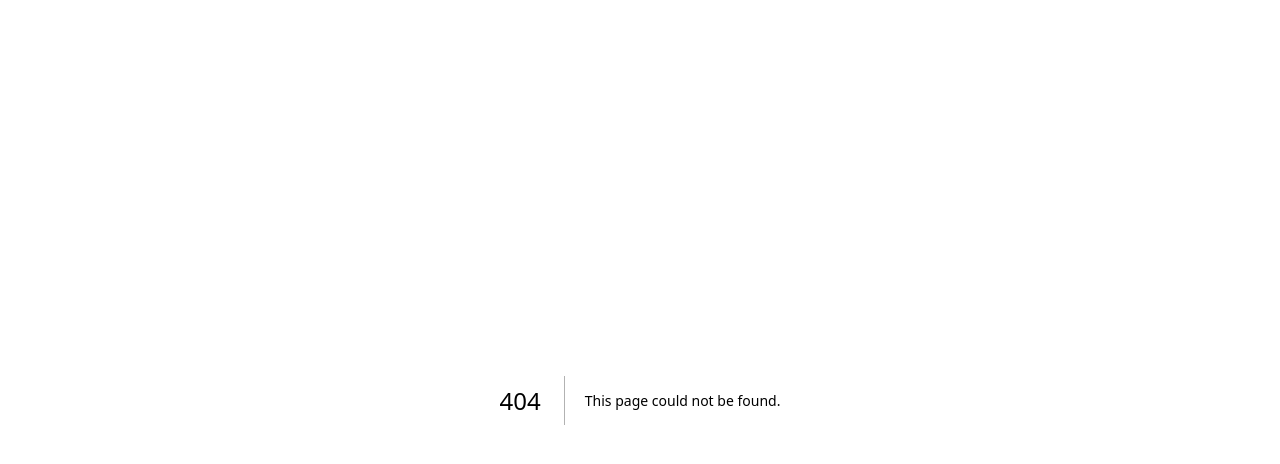
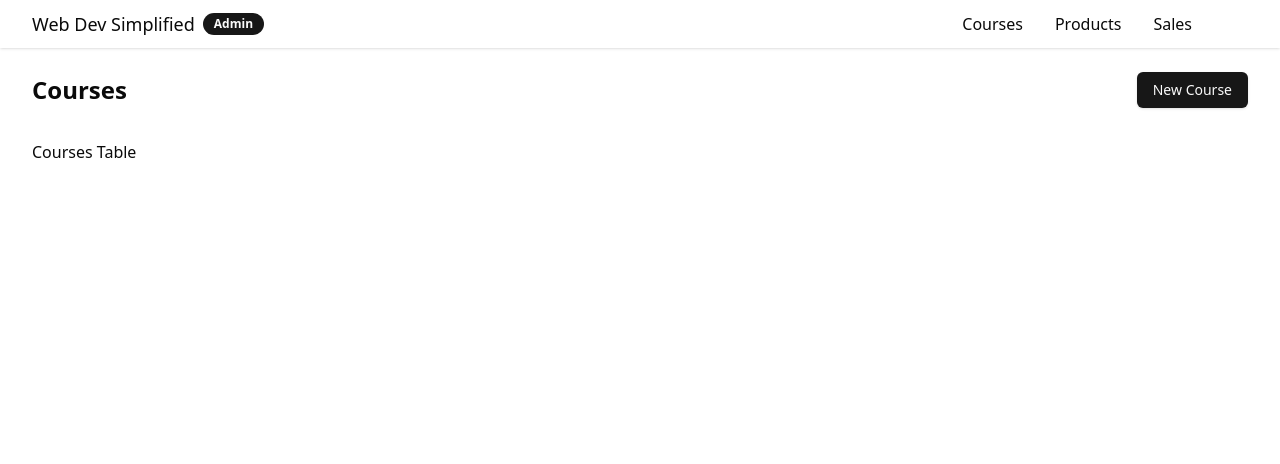
Before and after one commit to ariannapereZzzz/course-platform-lms-nextjs, a Next.js app: page /admin/courses in a window 1280 px wide. Before the commit this address had no page. Shown: the top 464 px of the page. Built offline with nearby package versions, Linux system fonts and the light colour scheme.

Commit message:
[Admin] Admin initial setup

```diff
--- a/src/app/(consumer)/layout.tsx
+++ b/src/app/(consumer)/layout.tsx
@@ -21,7 +21,7 @@ function Navbar() {
     <header className="flex h-12 shadow bg-background z-10">
       <nav className="flex gap-4 container">
         <Link
-          className="mr-auto text-lg hover:underline px-2 flex items-center"
+          className="mr-auto text-lg hover:underline flex items-center"
           href="/"
         >
           Web Dev Simplified
--- /dev/null
+++ b/src/app/admin/courses/new/page.tsx
@@ -0,0 +1,11 @@
+import { PageHeader } from "@/components/PageHeader";
+import { CourseForm } from "@/features/courses/components/CourseForm";
+
+export default function NewCoursePage() {
+  return (
+    <div className="container my-6">
+      <PageHeader title="New Course"></PageHeader>
+      <CourseForm />
+    </div>
+  );
+}
--- /dev/null
+++ b/src/app/admin/courses/page.tsx
@@ -0,0 +1,16 @@
+import { Button } from "@/components/ui/button";
+import { PageHeader } from "@/components/PageHeader";
+import Link from "next/link";
+
+export default function CoursesPage() {
+  return (
+    <div className="container my-6">
+      <PageHeader title="Courses">
+        <Button asChild>
+          <Link href="/admin/courses/new">New Course</Link>
+        </Button>
+      </PageHeader>
+      <div>Courses Table</div>
+    </div>
+  );
+}
--- /dev/null
+++ b/src/app/admin/layout.tsx
@@ -0,0 +1,57 @@
+import { Badge } from "@/components/ui/badge";
+import { UserButton } from "@clerk/nextjs";
+import Link from "next/link";
+import { ReactNode } from "react";
+
+export default function AdminLayout({
+  children,
+}: Readonly<{ children: ReactNode }>) {
+  return (
+    <>
+      <Navbar />
+      {children}
+    </>
+  );
+}
+
+function Navbar() {
+  return (
+    <header className="flex h-12 shadow bg-background z-10">
+      <nav className="flex gap-4 container">
+        <div className="mr-auto flex items-center gap-2">
+          <Link className="text-lg hover:underline" href="/admin">
+            Web Dev Simplified
+          </Link>
+          <Badge>Admin</Badge>
+        </div>
+        <Link
+          className="hover:bg-accent/10 flex items-center px-2"
+          href="/admin/courses"
+        >
+          Courses
+        </Link>
+        <Link
+          className="hover:bg-accent/10 flex items-center px-2"
+          href="/admin/products"
+        >
+          Products
+        </Link>
+        <Link
+          className="hover:bg-accent/10 flex items-center px-2"
+          href="/admin/sales"
+        >
+          Sales
+        </Link>
+        <div className="size-8 self-center">
+          <UserButton
+            appearance={{
+              elements: {
+                userButtonAvatarBox: { width: "100%", height: "100%" },
+              },
+            }}
+          />
+        </div>
+      </nav>
+    </header>
+  );
+}
--- /dev/null
+++ b/src/app/admin/page.tsx
@@ -0,0 +1,3 @@
+export default function AdminPage() {
+  return <h1 className="container my-6">TODO: Fix</h1>;
+}
--- /dev/null
+++ b/src/components/PageHeader.tsx
@@ -0,0 +1,21 @@
+import { cn } from "@/lib/utils";
+import { ReactNode } from "react";
+
+export function PageHeader({
+  title,
+  children,
+  className,
+}: {
+  title: string;
+  children?: ReactNode;
+  className?: string;
+}) {
+  return (
+    <div
+      className={cn("mb-8 flex gap-4 items-center justify-between", className)}
+    >
+      <h1 className="text-2xl font-semibold">{title}</h1>
+      {children && <div>{children}</div>}
+    </div>
+  );
+}
--- /dev/null
+++ b/src/components/ui/badge.tsx
@@ -0,0 +1,36 @@
+import * as React from "react";
+import { cva, type VariantProps } from "class-variance-authority";
+
+import { cn } from "@/lib/utils";
+
+const badgeVariants = cva(
+  "inline-flex items-center rounded-full border px-2.5 py-0.5 text-xs font-semibold transition-colors focus:outline-none focus:ring-2 focus:ring-ring focus:ring-offset-2",
+  {
+    variants: {
+      variant: {
+        default:
+          "border-transparent bg-primary text-primary-foreground hover:bg-primary/80",
+        secondary:
+          "border-transparent bg-secondary text-secondary-foreground hover:bg-secondary/80",
+        destructive:
+          "border-transparent bg-destructive text-destructive-foreground hover:bg-destructive/80",
+        outline: "text-foreground",
+      },
+    },
+    defaultVariants: {
+      variant: "default",
+    },
+  }
+);
+
+export interface BadgeProps
+  extends React.HTMLAttributes<HTMLDivElement>,
+    VariantProps<typeof badgeVariants> {}
+
+function Badge({ className, variant, ...props }: BadgeProps) {
+  return (
+    <div className={cn(badgeVariants({ variant }), className)} {...props} />
+  );
+}
+
+export { Badge, badgeVariants };
--- a/tailwind.config.ts
+++ b/tailwind.config.ts
@@ -6,65 +6,66 @@ export default {
   content: [
     "./src/**/*.{js,ts,jsx,tsx,mdx}",
     "./components/**/*.{js,ts,jsx,tsx,mdx}",
+    "./features/**/components/**/*.{js,ts,jsx,tsx,mdx}",
     "./app/**/*.{js,ts,jsx,tsx,mdx}",
   ],
   theme: {
     container: {
       center: true,
-  		padding: '2rem',
+      padding: "2rem",
       screens: {
-  			sm: '1500px'
-  		}
+        sm: "1500px",
+      },
     },
     extend: {
       colors: {
-  			background: 'hsl(var(--background))',
-  			foreground: 'hsl(var(--foreground))',
+        background: "hsl(var(--background))",
+        foreground: "hsl(var(--foreground))",
         card: {
-  				DEFAULT: 'hsl(var(--card))',
-  				foreground: 'hsl(var(--card-foreground))'
+          DEFAULT: "hsl(var(--card))",
+          foreground: "hsl(var(--card-foreground))",
         },
         popover: {
-  				DEFAULT: 'hsl(var(--popover))',
-  				foreground: 'hsl(var(--popover-foreground))'
+          DEFAULT: "hsl(var(--popover))",
+          foreground: "hsl(var(--popover-foreground))",
         },
         primary: {
-  				DEFAULT: 'hsl(var(--primary))',
-  				foreground: 'hsl(var(--primary-foreground))'
+          DEFAULT: "hsl(var(--primary))",
+          foreground: "hsl(var(--primary-foreground))",
         },
         secondary: {
-  				DEFAULT: 'hsl(var(--secondary))',
-  				foreground: 'hsl(var(--secondary-foreground))'
+          DEFAULT: "hsl(var(--secondary))",
+          foreground: "hsl(var(--secondary-foreground))",
         },
         muted: {
-  				DEFAULT: 'hsl(var(--muted))',
-  				foreground: 'hsl(var(--muted-foreground))'
+          DEFAULT: "hsl(var(--muted))",
+          foreground: "hsl(var(--muted-foreground))",
         },
         accent: {
-  				DEFAULT: 'hsl(var(--accent))',
-  				foreground: 'hsl(var(--accent-foreground))'
+          DEFAULT: "hsl(var(--accent))",
+          foreground: "hsl(var(--accent-foreground))",
         },
         destructive: {
-  				DEFAULT: 'hsl(var(--destructive))',
-  				foreground: 'hsl(var(--destructive-foreground))'
+          DEFAULT: "hsl(var(--destructive))",
+          foreground: "hsl(var(--destructive-foreground))",
         },
-  			border: 'hsl(var(--border))',
-  			input: 'hsl(var(--input))',
-  			ring: 'hsl(var(--ring))',
+        border: "hsl(var(--border))",
+        input: "hsl(var(--input))",
+        ring: "hsl(var(--ring))",
         chart: {
-  				'1': 'hsl(var(--chart-1))',
-  				'2': 'hsl(var(--chart-2))',
-  				'3': 'hsl(var(--chart-3))',
-  				'4': 'hsl(var(--chart-4))',
-  				'5': 'hsl(var(--chart-5))'
-  			}
+          "1": "hsl(var(--chart-1))",
+          "2": "hsl(var(--chart-2))",
+          "3": "hsl(var(--chart-3))",
+          "4": "hsl(var(--chart-4))",
+          "5": "hsl(var(--chart-5))",
+        },
       },
       borderRadius: {
-  			lg: 'var(--radius)',
-  			md: 'calc(var(--radius) - 2px)',
-  			sm: 'calc(var(--radius) - 4px)'
-  		}
-  	}
+        lg: "var(--radius)",
+        md: "calc(var(--radius) - 2px)",
+        sm: "calc(var(--radius) - 4px)",
+      },
+    },
   },
   plugins: [animate],
 } satisfies Config;
```
Also changed, not shown: package.json (+6 -2 lines), 1 other file (tests, documents, lock files or other folders). Lines whose indentation alone changed are shown as unchanged.
